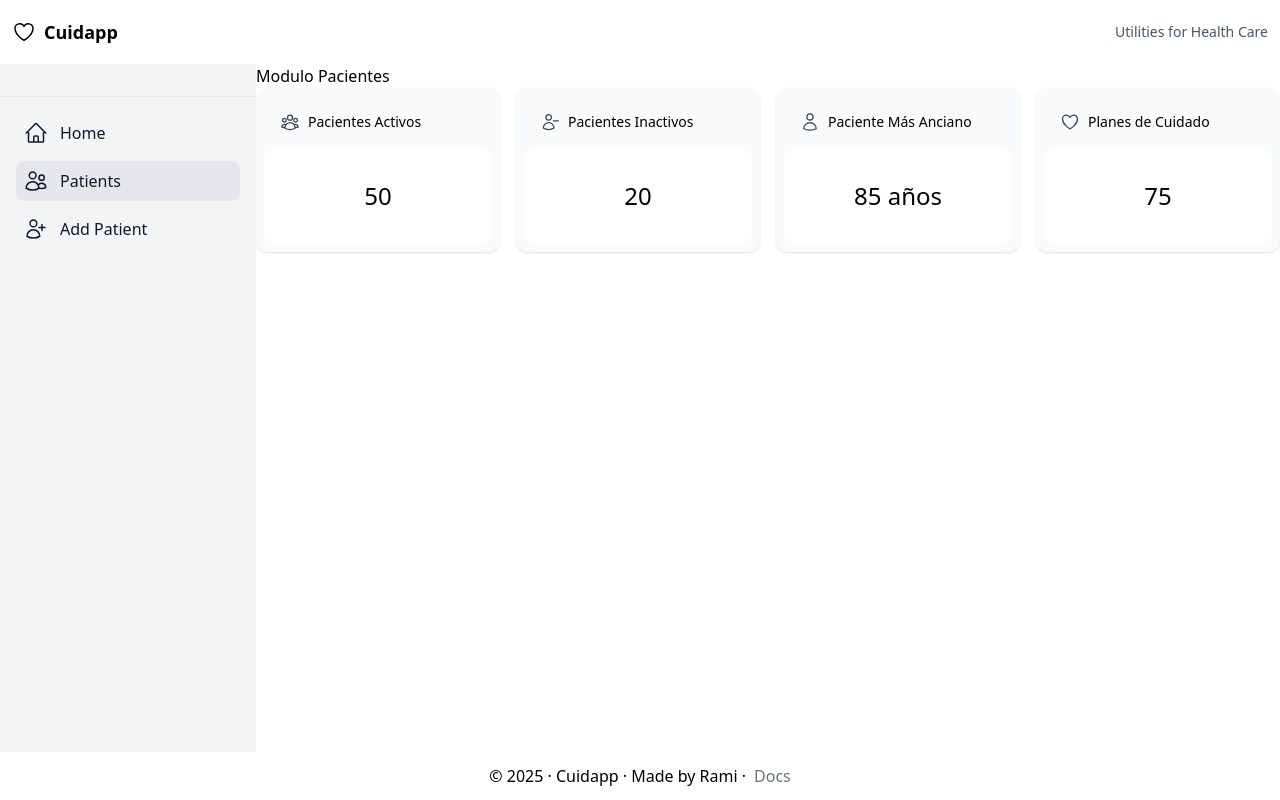
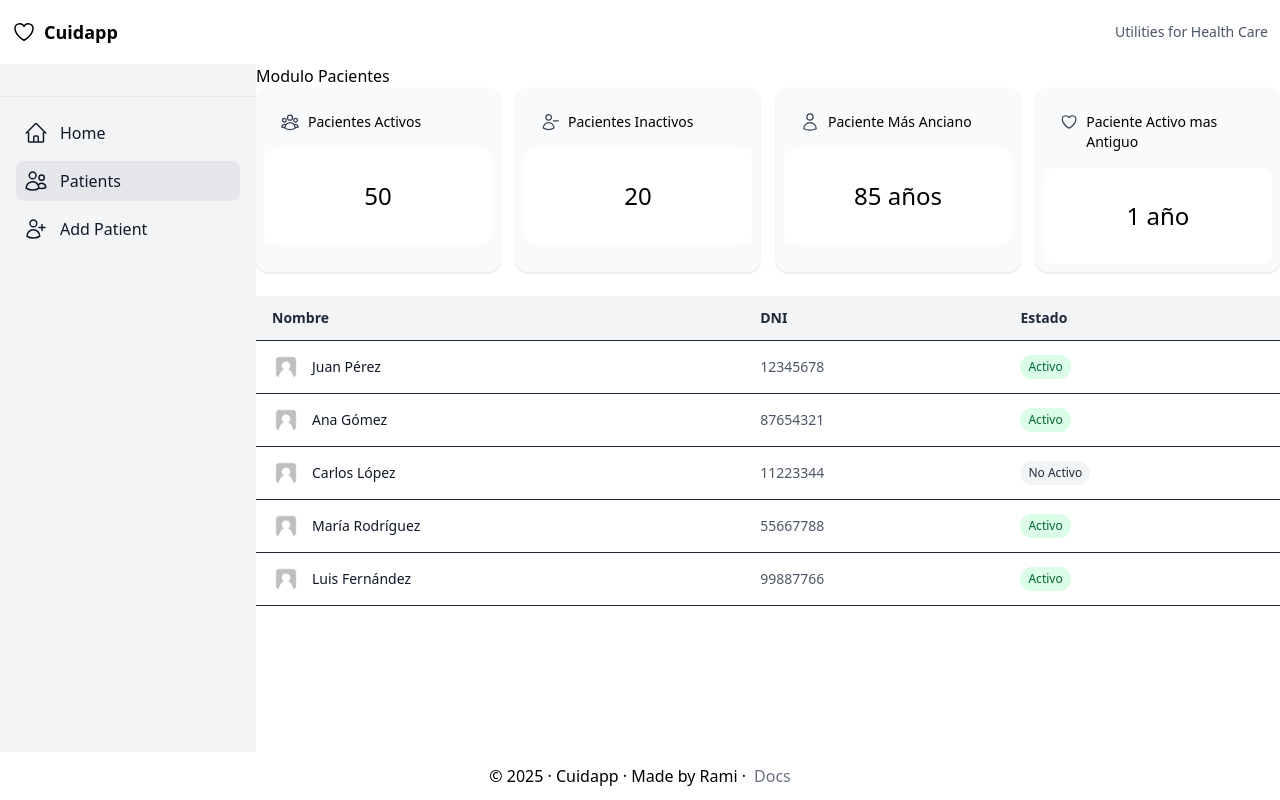
Before and after one commit to RadikeCosa/Cuidapp, a Next.js app: page /patients in a window 1280 px wide. Built offline with nearby package versions, Linux system fonts and the light colour scheme.

Commit message:
maquetado con fake data, se agrega lista de pacientes, detalle de paciente, typo y validacion con zod

```diff
--- a/package.json
+++ b/package.json
@@ -12,7 +12,8 @@
     "@heroicons/react": "^2.2.0",
     "next": "15.3.3",
     "react": "^19.0.0",
-    "react-dom": "^19.0.0"
+    "react-dom": "^19.0.0",
+    "zod": "^3.25.56"
   },
   "devDependencies": {
     "@eslint/eslintrc": "^3",
--- /dev/null
+++ b/src/app/(dashboard)/patients/[id]/page.tsx
@@ -0,0 +1,98 @@
+// src/app/(dashboard)/patients/[id]/page.tsx
+
+import Link from "next/link";
+import { ArrowLeftIcon } from "@heroicons/react/24/outline";
+import PatientStatus from "@/components/patients/status";
+import { getPatientById } from "@/lib/data/placeholderdata";
+
+interface PatientDetailPageProps {
+  params: { id: string };
+}
+
+export default function PatientDetailPage({ params }: PatientDetailPageProps) {
+  // Obtenemos el paciente usando la función helper
+  const patient = getPatientById(params.id);
+
+  // Early return si no encontramos el paciente
+  if (!patient) {
+    return (
+      <div className="p-6">
+        <h1 className="text-2xl font-bold text-red-600">
+          Paciente no encontrado
+        </h1>
+        <Link
+          href="/patients"
+          className="text-blue-600 hover:underline mt-4 inline-block"
+        >
+          ← Volver a la lista de pacientes
+        </Link>
+      </div>
+    );
+  }
+
+  return (
+    <div className="p-6 max-w-7xl mx-auto">
+      {/* Header con navegación */}
+      <div className="mb-6">
+        <Link
+          href="/patients"
+          className="inline-flex items-center text-blue-600 hover:text-blue-800 mb-4"
+        >
+          <ArrowLeftIcon className="w-4 h-4 mr-2" />
+          Volver a Pacientes
+        </Link>
+        <div className="flex justify-between items-center">
+          <h1 className="text-3xl font-bold text-gray-900">{patient.name}</h1>
+          <PatientStatus status={patient.status ?? "active"} />
+        </div>
+      </div>
+
+      <div className="grid grid-cols-1 lg:grid-cols-2 gap-8">
+        {/* Columna izquierda - Datos actuales */}
+        <div className="space-y-6">
+          <div className="bg-white rounded-lg shadow-sm border p-6">
+            <h3 className="text-xl font-semibold text-gray-900 mb-4">
+              Datos Actuales
+            </h3>
+            <div className="space-y-3">
+              <div>
+                <label className="block text-sm font-medium text-gray-500">
+                  Nombre
+                </label>
+                <p className="text-lg text-gray-900">{patient.name}</p>
+              </div>
+              <div>
+                <label className="block text-sm font-medium text-gray-500">
+                  DNI
+                </label>
+                <p className="text-lg text-gray-900">{patient.dni}</p>
+              </div>
+              <div>
+                <label className="block text-sm font-medium text-gray-500">
+                  Fecha de Nacimiento
+                </label>
+                <p className="text-lg text-gray-900">{patient.date_of_birth}</p>
+              </div>
+              <div>
+                <label className="block text-sm font-medium text-gray-500">
+                  Fecha de Creación
+                </label>
+                <p className="text-lg text-gray-900">
+                  {patient.createdAt ?? "No disponible"}
+                </p>
+              </div>
+              <div>
+                <label className="block text-sm font-medium text-gray-500">
+                  Estado
+                </label>
+                <div className="mt-1">
+                  <PatientStatus status={patient.status ?? "active"} />
+                </div>
+              </div>
+            </div>
+          </div>
+        </div>
+      </div>
+    </div>
+  );
+}
--- a/src/app/(dashboard)/patients/page.tsx
+++ b/src/app/(dashboard)/patients/page.tsx
@@ -1,10 +1,13 @@
+//src/app/(dashboard)/patients/page.tsx
+
 import CardWrapper from "@/components/ui/cardWrapper";
-
+import PatientsTable from "@/components/patients/table";
 export default function PatientsPage() {
   return (
     <div className="">
       <div>Modulo Pacientes</div>
       <CardWrapper />
+      <PatientsTable />
     </div>
   );
 }
--- /dev/null
+++ b/src/components/patients/status.tsx
@@ -0,0 +1,15 @@
+// src/components/patients/status.tsx
+
+export default function PatientStatus({ status }: { status: string }) {
+  return (
+    <span
+      className={`inline-flex items-center px-2 py-1 rounded-full text-xs font-medium ${
+        status === "active"
+          ? "bg-green-100 text-green-800"
+          : "bg-gray-100 text-gray-800"
+      }`}
+    >
+      {status === "active" ? "Activo" : "No Activo"}
+    </span>
+  );
+}
--- /dev/null
+++ b/src/components/patients/table.tsx
@@ -0,0 +1,63 @@
+// src/components/patients/table.tsx
+
+import Image from "next/image";
+import Link from "next/link";
+import PatientStatus from "@/components/patients/status";
+import { patients } from "@/lib/data/placeholderdata";
+
+export default function PatientsTable() {
+  // Early return si no hay pacientes
+  if (patients.length === 0) {
+    return (
+      <div className="mt-6 p-6 text-center text-gray-500">
+        <p>No hay pacientes registrados</p>
+      </div>
+    );
+  }
+
+  return (
+    <div className="mt-6 overflow-x-auto">
+      <table className="w-full text-sm text-gray-800">
+        <thead>
+          <tr className="bg-gray-100 text-left font-medium">
+            <th className="px-4 py-3">Nombre</th>
+            <th className="px-4 py-3">DNI</th>
+            <th className="px-4 py-3">Estado</th>
+          </tr>
+        </thead>
+        <tbody className="bg-white">
+          {patients.map((patient) => (
+            <tr
+              key={patient.id}
+              className="border-t last:border-b hover:bg-gray-50 transition-colors"
+            >
+              <td className="px-4 py-3">
+                <Link
+                  href={`/patients/${patient.id}`}
+                  className="flex items-center gap-3 hover:text-blue-600 transition-colors"
+                >
+                  <Image
+                    src={patient.image_url ?? "/placeholder.jpg"}
+                    alt={`${patient.name}'s profile picture`}
+                    width={28}
+                    height={28}
+                    className="rounded-full object-cover"
+                  />
+                  <span className="font-medium text-gray-900 hover:text-blue-600">
+                    {patient.name}
+                  </span>
+                </Link>
+              </td>
+              <td className="px-4 py-3">
+                <span className="text-gray-600">{patient.dni}</span>
+              </td>
+              <td className="px-4 py-3">
+                <PatientStatus status={patient.status ?? "active"} />
+              </td>
+            </tr>
+          ))}
+        </tbody>
+      </table>
+    </div>
+  );
+}
--- a/src/components/ui/card.tsx
+++ b/src/components/ui/card.tsx
@@ -1,3 +1,4 @@
+//src/components/ui/card.tsx
 import {
   UserGroupIcon,
   UserMinusIcon,
@@ -10,7 +11,7 @@ const iconMap = {
   activePatients: UserGroupIcon, // For active patients
   inactivePatients: UserMinusIcon, // For inactive patients
   oldestPatient: UserIcon, // For oldest patient
-  totalCarePlans: HeartIcon, // For total care plans or another metric
+  longestPatient: HeartIcon, // For total care plans or another metric
 };
 
 // Card component for displaying home care statistics
@@ -25,7 +26,7 @@ export function Card({
     | "activePatients"
     | "inactivePatients"
     | "oldestPatient"
-    | "totalCarePlans"; // Define allowed types
+    | "longestPatient"; // Define allowed types
 }) {
   const Icon = iconMap[type];
 
--- a/src/components/ui/cardWrapper.tsx
+++ b/src/components/ui/cardWrapper.tsx
@@ -1,15 +1,18 @@
+//src/components/ui/cardWrapper.tsx
+
 import { Card } from "./card";
 
 export default function CardWrapper() {
-  // Placeholder for data fetching (you'll add logic later)
-  // const { activePatients, inactivePatients, oldestPatient, totalCarePlans } = await fetchCareData();
-  // For now, using dummy data for structure
   return (
     <div className="grid grid-cols-1 gap-4 sm:grid-cols-2 md:grid-cols-4">
       <Card title="Pacientes Activos" value={50} type="activePatients" />
       <Card title="Pacientes Inactivos" value={20} type="inactivePatients" />
       <Card title="Paciente Más Anciano" value="85 años" type="oldestPatient" />
-      <Card title="Planes de Cuidado" value={75} type="totalCarePlans" />
+      <Card
+        title="Paciente Activo mas Antiguo"
+        value="1 año"
+        type="longestPatient"
+      />
     </div>
   );
 }
--- /dev/null
+++ b/src/lib/data/placeholderdata.ts
@@ -0,0 +1,60 @@
+// src/lib/data/placeholderdata.ts
+import type { Patient } from "@/lib/schema/patient.schema";
+import { validatePatients } from "@/lib/schema/patient.schema";
+
+// Datos raw sin validar
+const rawPatients = [
+  {
+    id: "1",
+    name: "Juan Pérez",
+    dni: "12345678",
+    date_of_birth: "1985-05-15",
+    createdAt: "2025-06-01",
+    status: "active",
+    image_url: "/placeholder.jpg",
+  },
+  {
+    id: "2",
+    name: "Ana Gómez",
+    dni: "87654321",
+    date_of_birth: "1990-07-20",
+    createdAt: "2025-06-02",
+    status: "active",
+    image_url: "/placeholder.jpg",
+  },
+  {
+    id: "3",
+    name: "Carlos López",
+    dni: "11223344",
+    date_of_birth: "1978-03-10",
+    createdAt: "2025-06-03",
+    status: "inactive",
+    image_url: "/placeholder.jpg",
+  },
+  {
+    id: "4",
+    name: "María Rodríguez",
+    dni: "55667788",
+    date_of_birth: "1982-11-25",
+    createdAt: "2025-06-04",
+    status: "active",
+    image_url: "/placeholder.jpg",
+  },
+  {
+    id: "5",
+    name: "Luis Fernández",
+    dni: "99887766",
+    date_of_birth: "1995-01-30",
+    createdAt: "2025-06-05",
+    status: "active",
+    image_url: "/placeholder.jpg",
+  },
+] as const;
+
+// Exportamos los datos validados
+export const patients: Patient[] = validatePatients([...rawPatients]);
+
+// Función helper para obtener un paciente por ID
+export function getPatientById(id: string): Patient | undefined {
+  return patients.find((patient) => patient.id === id);
+}
--- /dev/null
+++ b/src/lib/schema/patient.schema.ts
@@ -0,0 +1,27 @@
+import { z } from "zod";
+
+// Esquema principal del paciente
+const PatientSchema = z.object({
+  id: z.string(),
+  name: z.string(),
+  dni: z.string(),
+  date_of_birth: z.string(),
+  createdAt: z.string().optional(),
+  status: z.enum(["active", "inactive"]).optional().default("active"),
+  image_url: z.string().optional(),
+});
+
+// Tipo inferido para usar en TypeScript
+export type Patient = z.infer<typeof PatientSchema>;
+
+// Función helper para validar datos
+export function validatePatient(data: unknown): Patient {
+  return PatientSchema.parse(data);
+}
+
+// Función helper para validar array de pacientes
+export function validatePatients(data: unknown[]): Patient[] {
+  return data.map(validatePatient);
+}
+
+export { PatientSchema };
```
Also changed, not shown: src/lib/utils/formatDate.ts (added, +64 -0 lines), public/placeholder.jpg (added), 1 other file (tests, documents, lock files or other folders).
